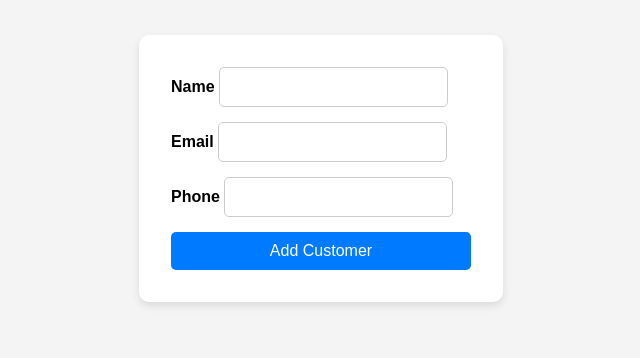
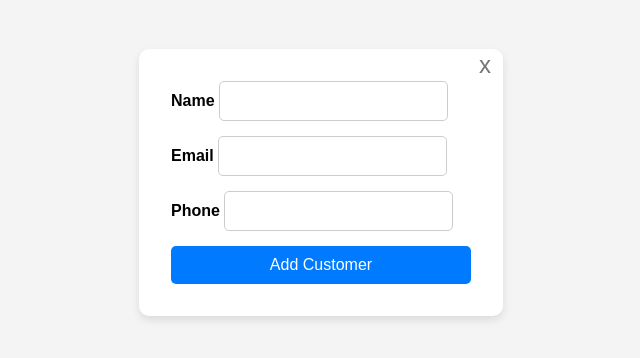
Before and after one commit to romanwit/miniCRM, a React (Vite) app in the folder frontend/: page /customers/add in a window 1280 px wide. Shown: the part 240-598 px from the top of the page, without its empty margins (319-959 px from the left). Built offline with nearby package versions, Linux system fonts and the light colour scheme.

Commit message:
Close X added to Add and Edit customer.

```diff
--- a/frontend/src/components/Customers/AddCustomer.tsx
+++ b/frontend/src/components/Customers/AddCustomer.tsx
@@ -39,6 +39,18 @@ const AddCustomer: React.FC<AddCustomerProps> = ({ onCustomerAdded }) => {
 
   return (
     <>
+    <span
+      onClick={() => window.location.href = '/customers'}
+      style={{
+        position: 'relative',
+        left: '340px',
+        top: '30px',
+        cursor: 'pointer',
+        fontSize: '24px',
+        color: '#757575'
+      }}
+    >x
+    </span>
     <form onSubmit={handleSubmit}>
       <div>
         <label>Name</label>&nbsp;
--- a/frontend/src/components/Customers/EditCustomer.tsx
+++ b/frontend/src/components/Customers/EditCustomer.tsx
@@ -100,6 +100,18 @@ const EditCustomer: React.FC<EditCustomerProps> = ({ onCustomerUpdated }) => {
 
   return (
     <form onSubmit={handleSubmit}>
+      <span
+      onClick={() => window.location.href = '/customers'}
+      style={{
+        position: 'relative',
+        left: '300px',
+        top: '-20px',
+        cursor: 'pointer',
+        fontSize: '24px',
+        color: '#757575'
+      }}
+    >x
+    </span>
       <div>
         <label>Name</label>
         <input type="text" value={customer.name} onChange={(e) => setCustomer({ ...customer, name: e.target.value })} />
```
